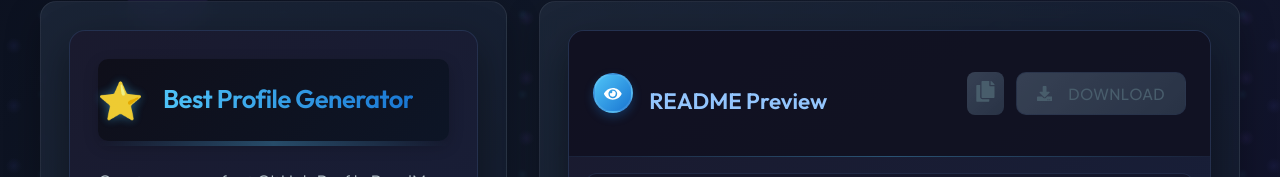
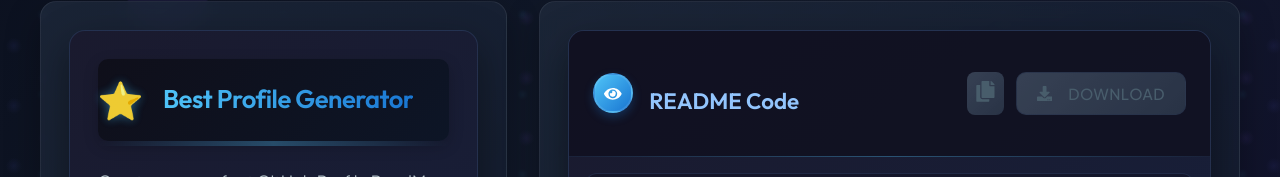
Before and after one commit to ishikajais27/GitFolio, a React (Vite) app in the folder frontend/: page / in a window 1280 px wide. Shown: the part 352-529 px from the top of the page. Built offline with nearby package versions, Linux system fonts and the light colour scheme.

Commit message:
Fix the problems occurs during deployment

```diff
--- a/frontend/src/components/MarkdownPreview.jsx
+++ b/frontend/src/components/MarkdownPreview.jsx
@@ -57,7 +57,7 @@ export default function MarkdownPreview({ markdown, profileData }) {
           <div className="avatar">
             <FaEye />
           </div>
-          <h3>README Preview</h3>
+          <h3>README Code</h3>
         </div>
         <div className="preview-actions">
           <button
```
